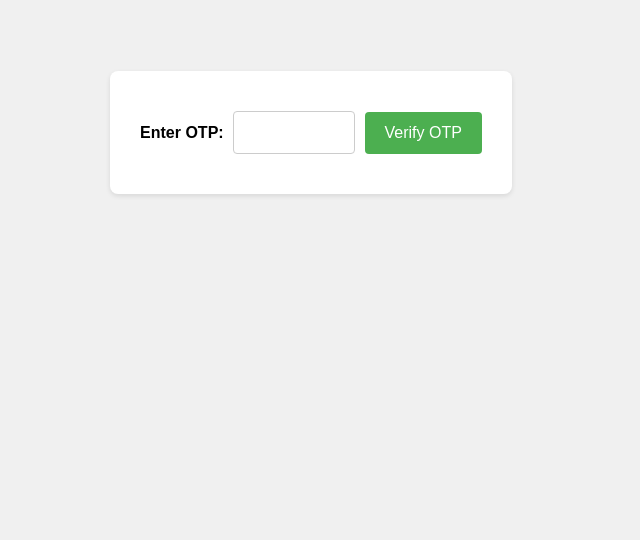
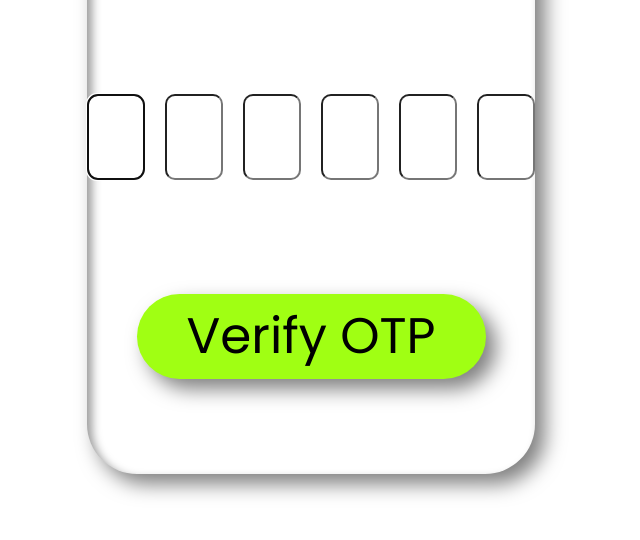
Before and after one commit to RohitGupta1332/Personal-finance-tracker, a plain HTML site: page Code/frontend/Signup/Auth.html in a window 1280 px wide. Shown: the part 276-816 px from the top of the page, without its empty margins (329-969 px from the left). Drawn offline with Linux system fonts and the light colour scheme.

Commit message:
OTP Design

```diff
--- a/Code/frontend/Signup/Auth.html
+++ b/Code/frontend/Signup/Auth.html
@@ -1,58 +1,76 @@
 <!DOCTYPE html>
 <html lang="en">
     <head>
-    <meta charset="UTF-8">
-    <meta name="viewport" content="width=device-width, initial-scale=1.0">
-    <title>OTP Verification</title>
+        <title>OTP</title>
         <style>
+            @import url('https://fonts.googleapis.com/css2?family=Poppins:ital,wght@0,100;0,200;0,300;0,400;0,500;0,600;0,700;0,800;0,900;1,100;1,200;1,300;1,400;1,500;1,600;1,700;1,800;1,900&display=swap');
+            * {
+                margin: 10px;
+                font-family: "Poppins", sans-serif;
+                cursor: default;
+            }
             body {
-            font-family: sans-serif;
                 display: flex;
                 justify-content: center;
+                user-select: none;
+            }
+            .container {
+                height: 90vh;
+                width: 35vw;
+                border-radius: 50px;
+                display: flex;
+                justify-content: space-evenly;
                 align-items: center;
-            min-height: 100vh;
-            background-color: #f0f0f0;
+                flex-direction: column;
+                box-shadow:  inset 5px 5px 10px rgba(0, 0, 0, 0.4),
+                            10px 10px 20px rgba(0, 0, 0, 0.5);
             }
-
-        form {
-            background-color: white;
-            padding: 30px;
-            border-radius: 8px;
-            box-shadow: 0 2px 5px rgba(0, 0, 0, 0.1);
-            text-align: center; /* Center the content inside the form */
+            .text {
+                font-size: 100px;
             }
-
-        .otp {
-            width: 100px;
-            padding: 10px;
-            margin: 10px 5px; /* Adjust spacing between OTP inputs */
-            border: 1px solid #ccc;
-            border-radius: 4px;
-            font-size: 18px;
+            .input {
+                display: flex;
+                justify-content: space-evenly;
+                align-items: center;
+            }
+            input {
+                width: 50px;
+                height: 80px;
+                font-size: 50px;
                 text-align: center;
+                cursor: text;
+                border-radius: 10px;
             }
-
-        #sub {
-            background-color: #4CAF50;
-            color: white;
-            padding: 12px 20px;
+            button {
+                font-size: 50px;
+                cursor: pointer;
                 border: none;
-            border-radius: 4px;
-            cursor: pointer;
-            font-size: 16px;
-            transition: background-color 200ms ease-in;
+                padding: 5px 50px;
+                border-radius: 50px;
+                background-color: rgb(160, 255, 19);
+                box-shadow: 10px 10px 20px rgba(0, 0, 0, 0.5);
             }
-
-        #sub:hover {
-            background-color: #45a049;
+            button:hover {
+                box-shadow: inset 5px 5px 10px rgba(0, 0, 0, 0.4);
+                background-color: rgb(150, 250, 0);
             }
         </style>
     </head>
     <body>
-    <form action="" method="post">
-        <label for="otp"><strong>Enter OTP:</strong></label> <input type="password" id="otp" name="otp" class="otp" maxlength="6">
-        <input type="submit" id="sub" value="Verify OTP">
-    </form>
+        <div class="container">
+            <div class="text">OTP</div>
+            <div class="input">
+                <input type="password" name="otp_1" id="otp_1">
+                <input type="password" name="otp_2" id="otp_2">
+                <input type="password" name="otp_3" id="otp_3">
+                <input type="password" name="otp_4" id="otp_4">
+                <input type="password" name="otp_5" id="otp_5">
+                <input type="password" name="otp_6" id="otp_6">
+            </div>
+            <div class="submit">
+                <button>Verify OTP</button>
+            </div>
+        </div>
         <script src="Auth.js"></script>
     </body>
 </html>
--- a/Code/frontend/Signup/Auth.js
+++ b/Code/frontend/Signup/Auth.js
@@ -1,4 +1,7 @@
 document.addEventListener('DOMContentLoaded', () => {
+    const inputs = document.querySelectorAll('.input input');
+    inputs[0].focus()
+    const button = document.querySelector('button');
 
     const queryString = window.location.search;
     const urlParams = new URLSearchParams(queryString);
@@ -8,15 +11,37 @@ document.addEventListener('DOMContentLoaded', () => {
         "email": urlParams.get('email'),
         "password": urlParams.get('password')
     };
+
     const gen_otp = urlParams.get('otp');
+    let otp = "";
 
-    document.querySelector('#sub').onclick = event => {
-        event.preventDefault();
-        const otp = document.querySelector('#otp').value.trim();
+    inputs.forEach((input, index) => {
+        input.addEventListener('keyup', (e) => {
+            input.value = input.value.replace(/[^0-9]/g, '').slice(0,1);
 
-        if (otp == '') {
-            alert('Please enter the OTP');
-        } else {
+            if (input.value !== "" && index < inputs.length - 1) {
+                inputs[index + 1].focus();
+            }
+
+            if (e.key === 'Backspace' && index > 0 && input.value === "") {
+                inputs[index - 1].focus();
+            }
+
+            if (e.key === 'Enter') {
+                button.click()
+            }
+        });
+    });
+    button.onclick = event => {
+        event.preventDefault()
+        const allInputsFilled = Array.from(inputs).every(input => input.value !== "");
+
+        if(allInputsFilled) {
+            otp = "";
+            inputs.forEach(input => {
+                otp += input.value;
+            })
+
             async function registerUser(data) {
                 try {
                     const response = await fetch('http://localhost/Minor%20Project/Code/backend/controller/RegisterController.php', {
@@ -45,6 +70,13 @@ document.addEventListener('DOMContentLoaded', () => {
             } else {
                 alert('Invalid OTP')
             }
+        } else {
+            inputs.forEach(input => {
+                input.value = '';
+            });
+            inputs[0].focus()
+
+            alert('Enter the OTP properly')
         }
-    };
+    }
 });
```
Lines whose indentation alone changed are shown as unchanged.
